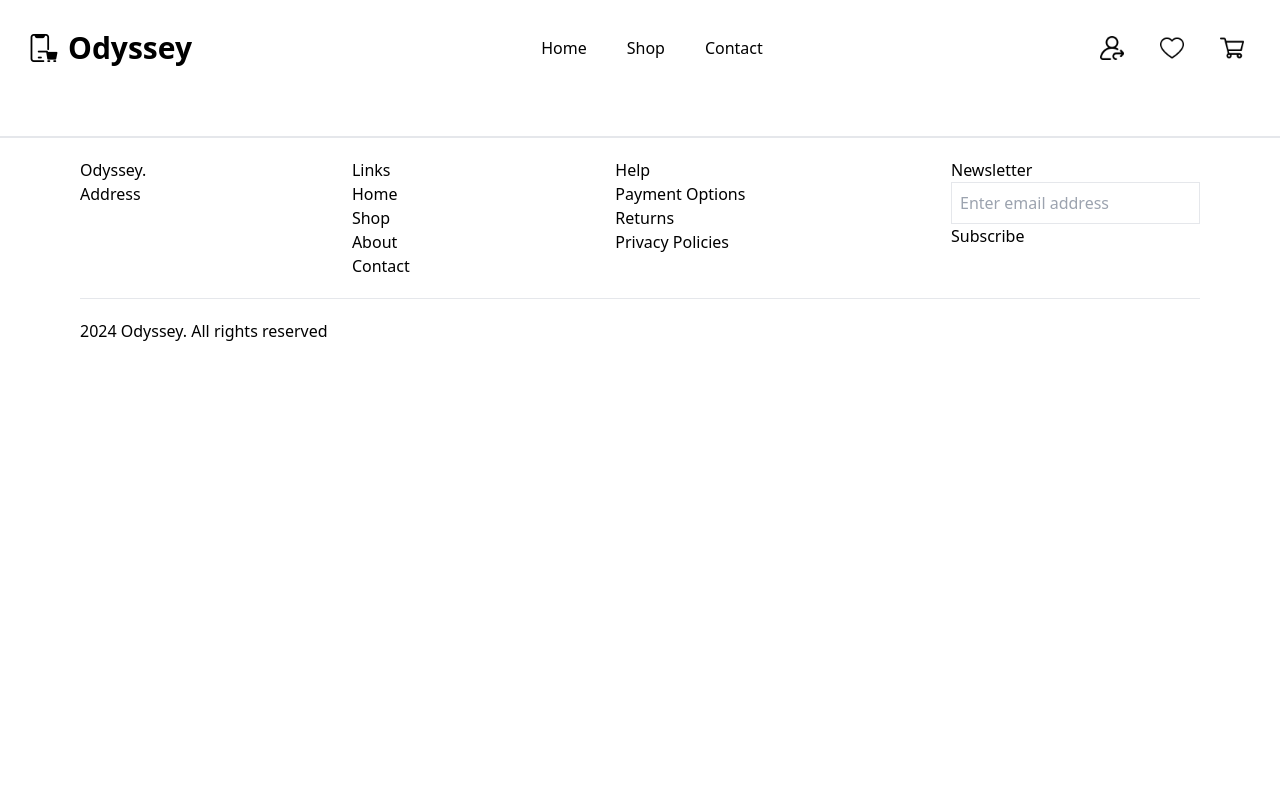
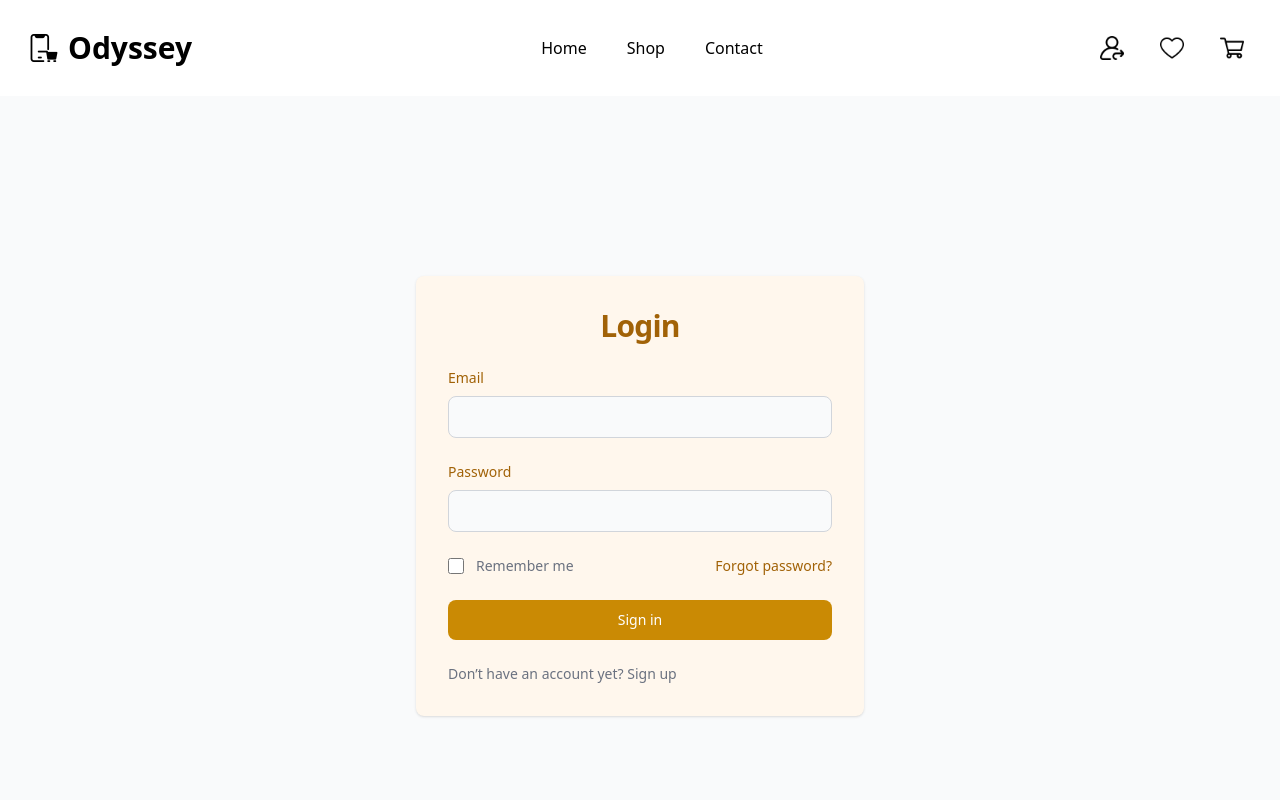
Before and after one commit to ants-1/shopping-cart, a React (Vite) app: page /login in a window 1280 px wide. Shown: the top 800 px of the page. Built offline with nearby package versions, Linux system fonts and the light colour scheme.

Commit message:
Add Login page

```diff
--- a/src/App.tsx
+++ b/src/App.tsx
@@ -6,6 +6,7 @@
 import ProductPage from './components/ProductPage'
 import Cart from './components/Cart'
 import Checkout from "./components/Checkout";
+import Login from "./components/Login";
 import "./App.css";
 
 function App() {
@@ -19,6 +20,7 @@
           <Route path="/cart" element={<Cart />} />
           <Route path="/product-page" element={<ProductPage />} />
           <Route path="/checkout" element={<Checkout />} />
+          <Route path="/login" element={<Login />} />
         </Routes>
         <Footer />
       </Router>
--- /dev/null
+++ b/src/components/Login.tsx
@@ -0,0 +1,88 @@
+function Login() {
+  return (
+    <section className="bg-gray-50">
+      <div className="flex flex-col items-center justify-center px-6 py-8 mx-auto md:h-screen lg:py-0">
+        <div className="w-full bg-orange-50 rounded-lg shadow md:mt-0 sm:max-w-md xl:p-0">
+          <div className="p-6 space-y-4 md:space-y-6 sm:p-8">
+            <h1 className="text-2xl font-bold leading-tight text-center tracking-tight text-yellow-700 md:text-3xl">
+              Login
+            </h1>
+            <form className="space-y-4 md:space-y-6" action="#">
+              <div>
+                <label
+                  htmlFor="email"
+                  className="block mb-2 text-sm font-medium text-yellow-700"
+                >
+                  Email
+                </label>
+                <input
+                  type="email"
+                  name="email"
+                  id="email"
+                  className="bg-gray-50 border border-gray-300 text-gray-900 sm:text-sm rounded-lg focus:ring-primary-600 focus:border-primary-600 block w-full p-2.5"
+                  required
+                />
+              </div>
+              <div>
+                <label
+                  htmlFor="password"
+                  className="block mb-2 text-sm font-medium text-yellow-700"
+                >
+                  Password
+                </label>
+                <input
+                  type="password"
+                  name="password"
+                  id="password"
+                  className="bg-gray-50 border border-gray-300 text-gray-900 sm:text-sm rounded-lg focus:ring-primary-600 focus:border-primary-600 block w-full p-2.5"
+                  required
+                />
+              </div>
+              <div className="flex items-center justify-between">
+                <div className="flex items-start">
+                  <div className="flex items-center h-5">
+                    <input
+                      id="remember"
+                      aria-describedby="remember"
+                      type="checkbox"
+                      className="w-4 h-4 border border-gray-300 rounded bg-gray-50 focus:ring-3 focus:ring-primary-300"
+                      required
+                    />
+                  </div>
+                  <div className="ml-3 text-sm">
+                    <label htmlFor="remember" className="text-gray-500">
+                      Remember me
+                    </label>
+                  </div>
+                </div>
+                <a
+                  href="#"
+                  className="text-sm font-medium text-yellow-700 hover:underline"
+                >
+                  Forgot password?
+                </a>
+              </div>
+              <button
+                type="submit"
+                className="w-full text-white bg-yellow-600 hover:bg-yellow-700 focus:ring-4 focus:outline-none focus:ring-primary-300 font-medium rounded-lg text-sm px-5 py-2.5 text-center"
+              >
+                Sign in
+              </button>
+              <p className="text-sm font-light text-gray-500">
+                Don’t have an account yet?{" "}
+                <a
+                  href="#"
+                  className="font-medium text-primary-600 hover:underline"
+                >
+                  Sign up
+                </a>
+              </p>
+            </form>
+          </div>
+        </div>
+      </div>
+    </section>
+  );
+}
+
+export default Login;
--- a/src/components/Navbar.tsx
+++ b/src/components/Navbar.tsx
@@ -17,11 +17,13 @@
         <div className="cursor-pointer hover:text-yellow-600">Contact</div>
       </div>
       <div className="flex gap-5">
-        <img
-          src="/signin-icon.png"
-          className="h-10 hover:cursor-pointer hover:border p-2 rounded-lg"
-          alt="Sign in icon"
-        />
+        <Link to="/login">
+          <img
+            src="/signin-icon.png"
+            className="h-10 hover:cursor-pointer hover:border p-2 rounded-lg"
+            alt="Sign in icon"
+          />
+        </Link>
         <img
           src="/fav-icon.png"
           className="h-10 hover:cursor-pointer hover:border p-2 rounded-lg"
```
